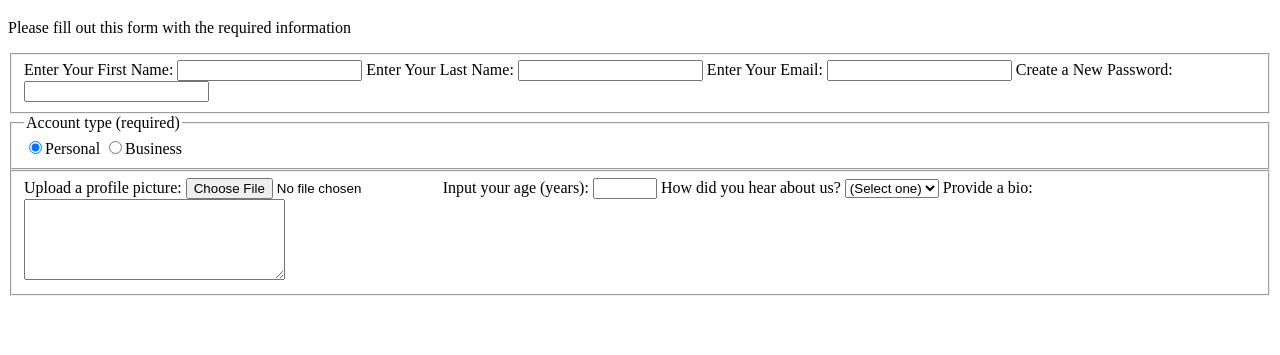
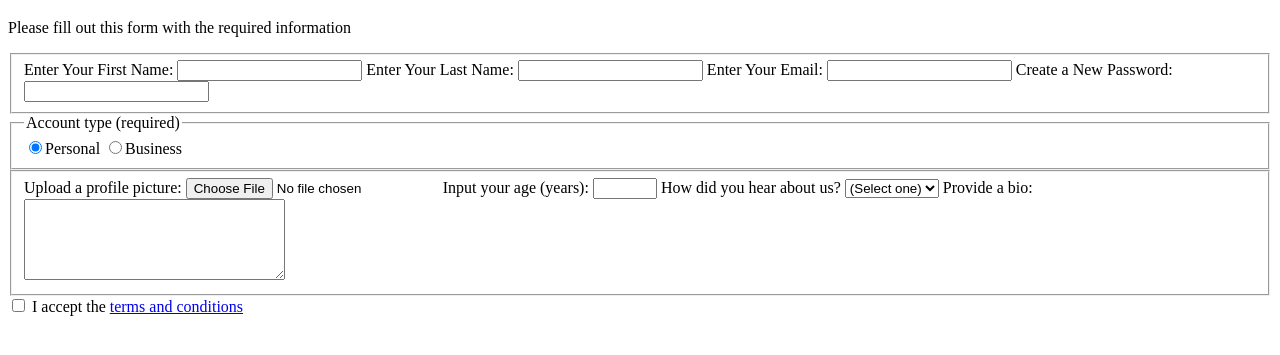
Before and after one commit to BassimAliDurzi/Registration-Form, a plain HTML site: page index.html in a window 1280 px wide. Shown: the part 61-416 px from the top of the page. Drawn offline with Linux system fonts and the light colour scheme.

Commit message:
Add checkbox for  terms and conditions

```diff
--- a/index.html
+++ b/index.html
@@ -76,6 +76,10 @@
           </textarea>
         </label>
       </fieldset>
+      <label for="terms-conditions">
+        <input type="checkbox" required /> I accept the
+        <a href="www.registrationform.com">terms and conditions</a>
+      </label>
     </form>
   </body>
 </html>
```
